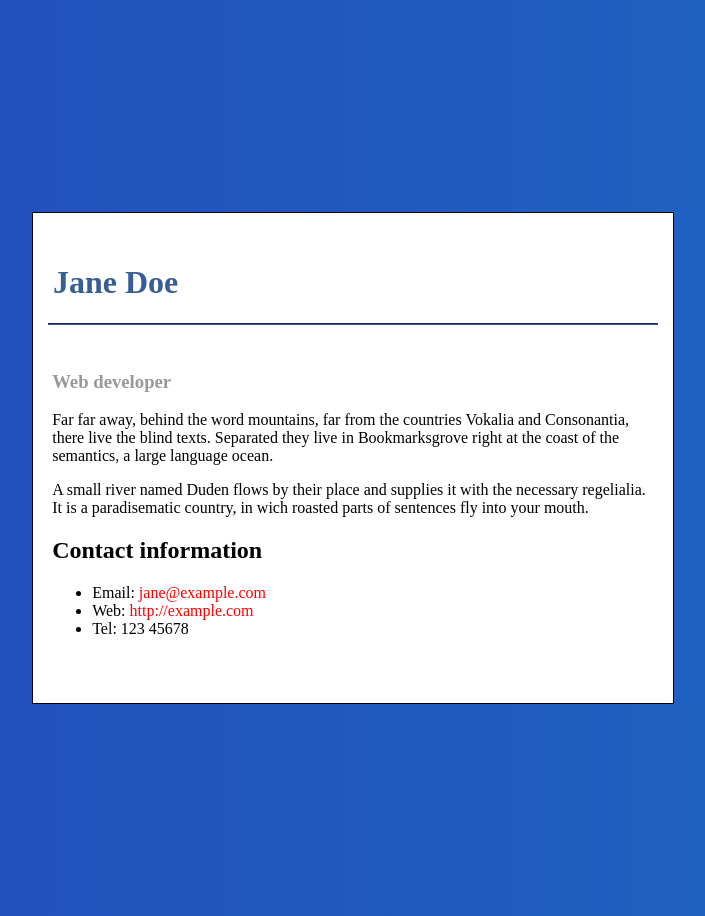
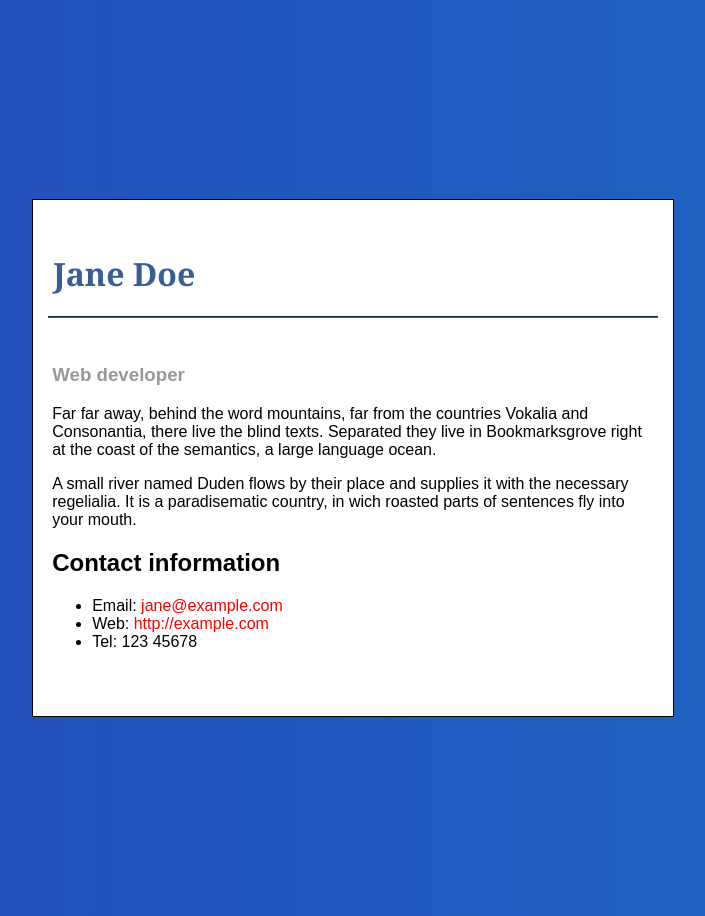
Before and after one commit to 2022-SEMII-DESIV-G2/hernandez-ambar, a plain HTML site: page lab6/index.html in a window 1280 px wide. Shown: the whole page, without its empty margins (287-992 px from the left). Drawn offline with Linux system fonts and the light colour scheme.

Commit message:
agregue fuentes

```diff
--- a/lab6/style.css
+++ b/lab6/style.css
@@ -20,6 +20,7 @@ body {
 
 }
 h1{
+   font-family: Georgia;
    color: #375e97;
    position: relative;
    left: 20px;
@@ -29,9 +30,11 @@ h1{
     width: 95%;
 }
 .body{
+    font-family: Arial;
     padding: 3%;
 }
 h3{
+    font-family: Arial;
     color: #999999;
 }
 span{
```
